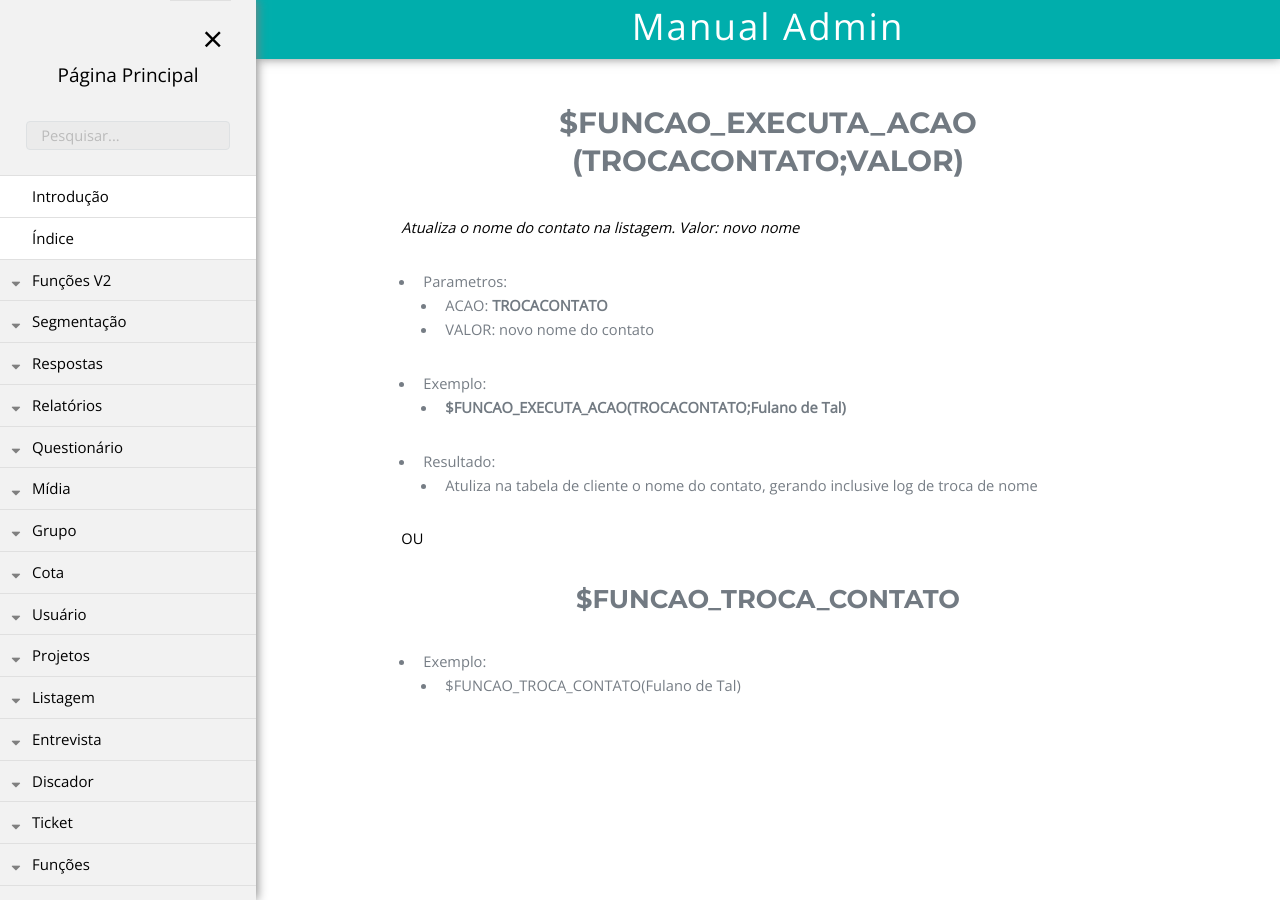
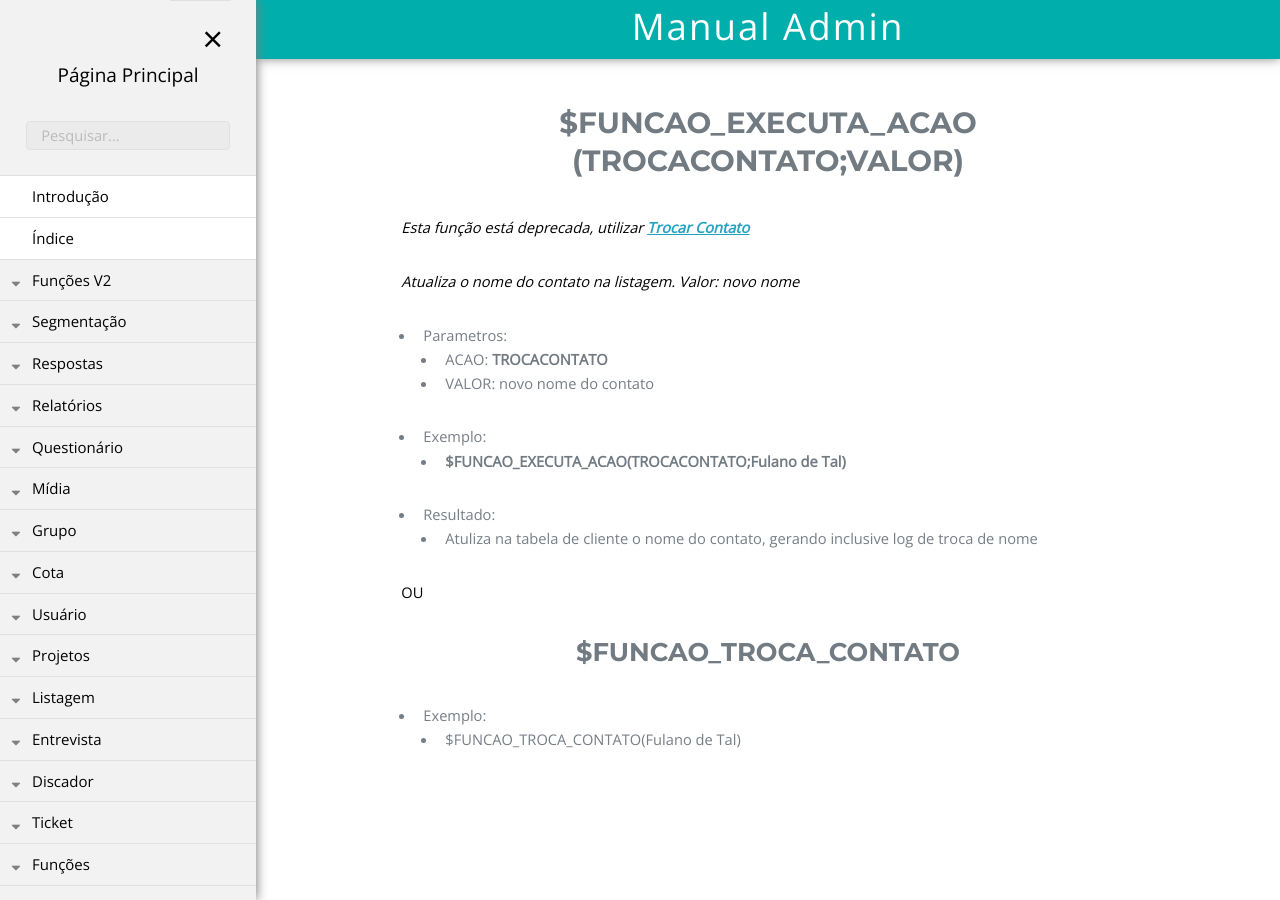
Before and after one commit to rogerio-figueiredo-hsr/hsrtechonline.github.io, a Jekyll site: the page built from _posts/2018-06-15-trocar-contato.md, in a window 1280 px wide. Built offline with Jekyll 4.4.1, drawn with Linux system fonts in a browser that asks for light colours.

Commit message:
Update 2018-06-15-trocar-contato.md

```diff
--- a/_posts/2018-06-15-trocar-contato.md
+++ b/_posts/2018-06-15-trocar-contato.md
@@ -6,6 +6,8 @@
 pasta: "funcoes"
 ---
 # $FUNCAO_EXECUTA_ACAO (TROCACONTATO;VALOR)
+*Esta função está deprecada, utilizar **<a href="/fastQuestAdmin/funcoesv2/trocaContato">Trocar Contato</a>***
+
 *Atualiza o nome do contato na listagem. Valor: novo nome*
 - Parametros:
     - ACAO: **TROCACONTATO**
```
